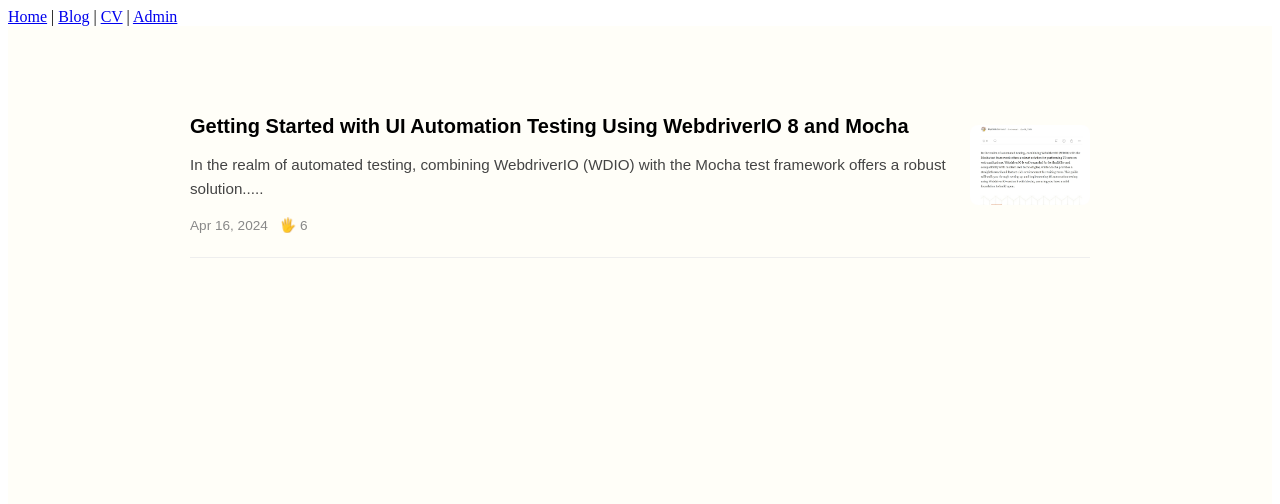
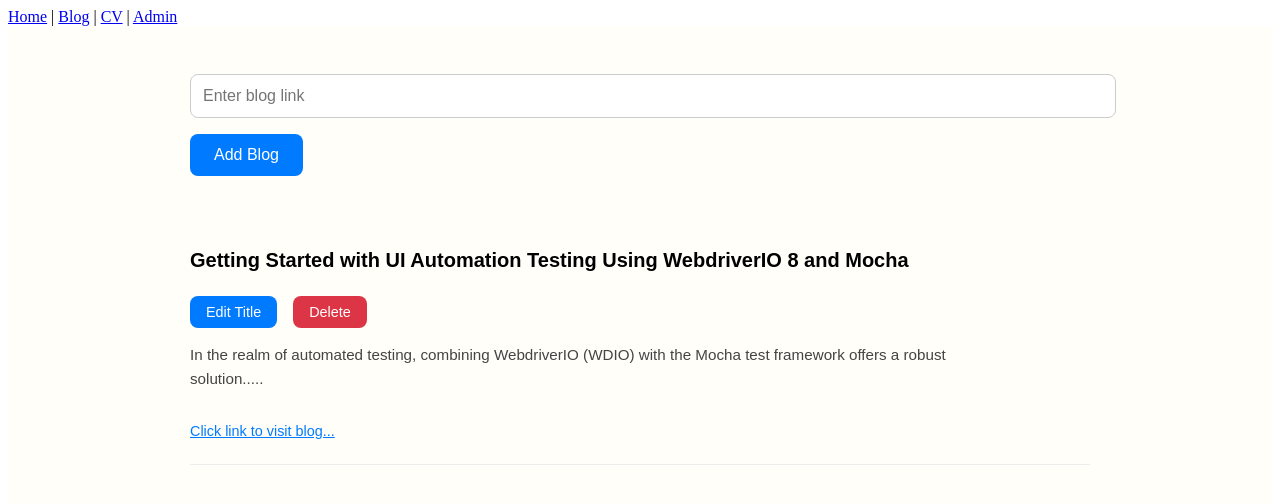
Before and after one commit to San-aoun/personal-site-monorepo, a React (Vite) app in the folder apps/web/: page /blog in a window 1280 px wide. Shown: the top 504 px of the page. Built offline with nearby package versions, Linux system fonts and the light colour scheme; no server answers.

Commit message:
update blog page

```diff
--- a/apps/web/src/pages/Blog.tsx
+++ b/apps/web/src/pages/Blog.tsx
@@ -1,5 +1,3 @@
-// apps/web/src/pages/Blog.tsx
-
 import { useEffect, useState } from 'react';
 import axios from 'axios';
 
@@ -15,6 +13,9 @@
 
 export default function Blog() {
   const [posts, setPosts] = useState<Post[]>([]);
+  const [link, setLink] = useState<string>('');
+  const [editingPostId, setEditingPostId] = useState<number | null>(null);
+  const [editedTitle, setEditedTitle] = useState<string>('');
 
   useEffect(() => {
     axios.get('http://localhost:3001/api/posts')
@@ -36,34 +37,219 @@
 
   const allPosts = [...mediumPosts, ...posts];
 
+  const handleAddPost = () => {
+    if (!link) return;
+
+    const newPost: Post = {
+      id: Date.now(),
+      title: 'New Blog Post', // Placeholder title
+      content: 'Content extracted from the link...', // Placeholder content
+      date: new Date().toLocaleDateString(),
+      views: 0,
+      image: '/images/placeholder.jpg',
+      link,
+    };
+
+    setPosts([newPost, ...posts]);
+    setLink('');
+  };
+
+  const handleEditTitle = (id: number) => {
+    const post = posts.find((p) => p.id === id);
+    if (post) {
+      setEditingPostId(id);
+      setEditedTitle(post.title);
+    }
+  };
+
+  const handleSaveTitle = (id: number) => {
+    setPosts((prevPosts) =>
+      prevPosts.map((post) =>
+        post.id === id ? { ...post, title: editedTitle } : post
+      )
+    );
+    setEditingPostId(null);
+    setEditedTitle('');
+  };
+
+  const handleDeletePost = (id: number) => {
+    setPosts((prevPosts) => prevPosts.filter((post) => post.id !== id));
+  };
+
   return (
     <div style={{ padding: '3rem 1rem', fontFamily: 'sans-serif', backgroundColor: '#fffef8', minHeight: '100vh' }}>
       <div style={{ maxWidth: '900px', margin: '0 auto' }}>
-        {allPosts.map(post => (
-          <a
+        {/* Form to add a new blog post */}
+        <div style={{ marginBottom: '2rem' }}>
+          <input
+            type="text"
+            value={link}
+            onChange={(e) => setLink(e.target.value)}
+            placeholder="Enter blog link"
+            style={{
+              width: '100%',
+              padding: '0.75rem',
+              fontSize: '1rem',
+              border: '1px solid #ccc',
+              borderRadius: '0.5rem',
+              marginBottom: '1rem',
+            }}
+          />
+          <button
+            onClick={handleAddPost}
+            style={{
+              padding: '0.75rem 1.5rem',
+              fontSize: '1rem',
+              backgroundColor: '#007BFF',
+              color: '#fff',
+              border: 'none',
+              borderRadius: '0.5rem',
+              cursor: 'pointer',
+            }}
+          >
+            Add Blog
+          </button>
+        </div>
+
+        {/* Display all posts */}
+        {allPosts.map((post) => (
+          <div
             key={post.id}
-            href={post.link || '#'}
-            target="_blank"
-            rel="noopener noreferrer"
-            style={{ textDecoration: 'none', color: 'inherit' }}
+            style={{
+              display: 'flex',
+              justifyContent: 'space-between',
+              alignItems: 'center',
+              borderBottom: '1px solid #eee',
+              padding: '1.5rem 0',
+              gap: '1.5rem',
+            }}
           >
-            <div style={{ display: 'flex', justifyContent: 'space-between', alignItems: 'center', borderBottom: '1px solid #eee', padding: '1.5rem 0', gap: '1.5rem' }}>
-              <div style={{ flex: 1 }}>
-                <h2 style={{ fontSize: '1.25rem', fontWeight: 'bold', marginBottom: '0.5rem' }}>{post.title}</h2>
-                <p style={{ fontSize: '0.95rem', color: '#444', lineHeight: 1.6 }}>{post.content.slice(0, 120)}...</p>
-                <div style={{ fontSize: '0.85rem', color: '#888', marginTop: '0.5rem' }}>
-                  {post.date || ''} &nbsp; 🖐 {post.views || 0}
+            <div style={{ flex: 1 }}>
+              {editingPostId === post.id ? (
+                <div>
+                  <input
+                    type="text"
+                    value={editedTitle}
+                    onChange={(e) => setEditedTitle(e.target.value)}
+                    style={{
+                      width: '100%',
+                      padding: '0.5rem',
+                      fontSize: '1rem',
+                      border: '1px solid #ccc',
+                      borderRadius: '0.5rem',
+                      marginBottom: '0.5rem',
+                    }}
+                  />
+                  <button
+                    onClick={() => handleSaveTitle(post.id)}
+                    style={{
+                      padding: '0.5rem 1rem',
+                      fontSize: '0.9rem',
+                      backgroundColor: '#28a745',
+                      color: '#fff',
+                      border: 'none',
+                      borderRadius: '0.5rem',
+                      cursor: 'pointer',
+                      marginRight: '0.5rem',
+                    }}
+                  >
+                    Save
+                  </button>
+                  <button
+                    onClick={() => setEditingPostId(null)}
+                    style={{
+                      padding: '0.5rem 1rem',
+                      fontSize: '0.9rem',
+                      backgroundColor: '#dc3545',
+                      color: '#fff',
+                      border: 'none',
+                      borderRadius: '0.5rem',
+                      cursor: 'pointer',
+                    }}
+                  >
+                    Cancel
+                  </button>
                 </div>
+              ) : (
+                <div>
+                  <h2
+                    style={{
+                      fontSize: '1.25rem',
+                      fontWeight: 'bold',
+                      marginBottom: '0.5rem',
+                    }}
+                  >
+                    {post.title}
+                  </h2>
+                  <button
+                    onClick={() => handleEditTitle(post.id)}
+                    style={{
+                      padding: '0.5rem 1rem',
+                      fontSize: '0.9rem',
+                      backgroundColor: '#007BFF',
+                      color: '#fff',
+                      border: 'none',
+                      borderRadius: '0.5rem',
+                      cursor: 'pointer',
+                    }}
+                  >
+                    Edit Title
+                  </button>
+                  <button
+                    onClick={() => handleDeletePost(post.id)}
+                    style={{
+                        marginTop: '1rem',
+                        marginLeft: '1rem',
+                        padding: '0.5rem 1rem',
+                        fontSize: '0.9rem',
+                        backgroundColor: '#dc3545',
+                        color: '#fff',
+                        border: 'none',
+                        borderRadius: '0.5rem',
+                        cursor: 'pointer',
+                    }}
+                    >
+                    Delete
+                    </button>
+                </div>
+              )}
+              <p
+                style={{
+                  fontSize: '0.95rem',
+                  color: '#444',
+                  lineHeight: 1.6,
+                }}
+              >
+                {post.content.slice(0, 120)}...
+              </p>
+              <div
+                style={{
+                  fontSize: '0.85rem',
+                  color: '#888',
+                  marginTop: '0.5rem',
+                }}
+              >
+
               </div>
-              <div style={{ width: '120px', height: '80px', flexShrink: 0 }}>
-                <img
-                  src={post.image || '/images/placeholder.jpg'}
-                  alt={post.title}
-                  style={{ width: '100%', height: '100%', objectFit: 'cover', borderRadius: '0.5rem' }}
-                />
-              </div>
+              <a
+                href={post.link}
+                target="_blank"
+                rel="noopener noreferrer"
+                style={{
+                display: 'inline-block',
+                marginTop: '1rem',
+                fontSize: '0.9rem',
+                color: '#007BFF',
+                textDecoration: 'underline',
+                cursor: 'pointer',
+                }}
+            >
+                Click link to visit blog...
+            </a>
             </div>
-          </a>
+            <div style={{ width: '120px', height: '80px', flexShrink: 0 }}>
+            </div>
+          </div>
         ))}
       </div>
     </div>
```
Also changed, not shown: 1 other file (tests, documents, lock files or other folders).
